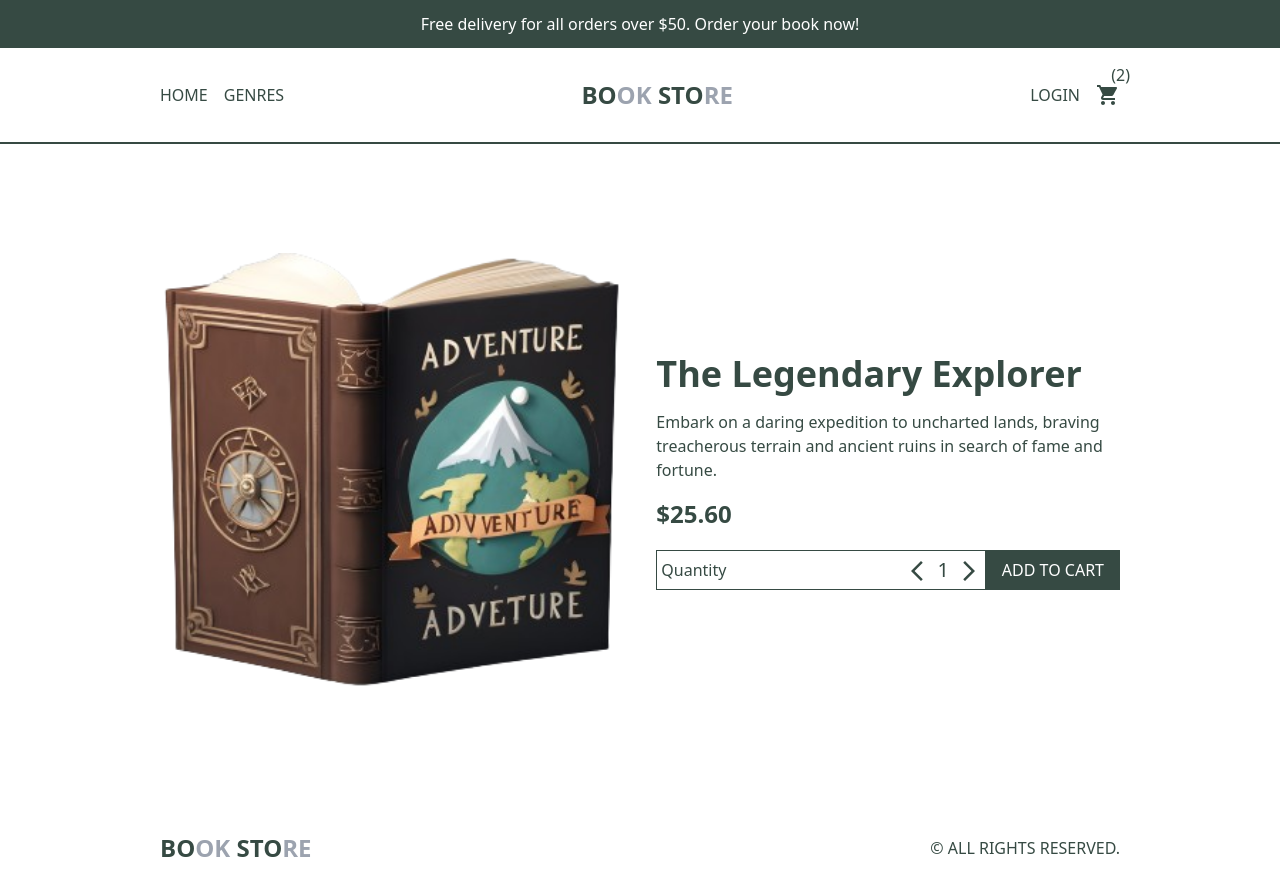
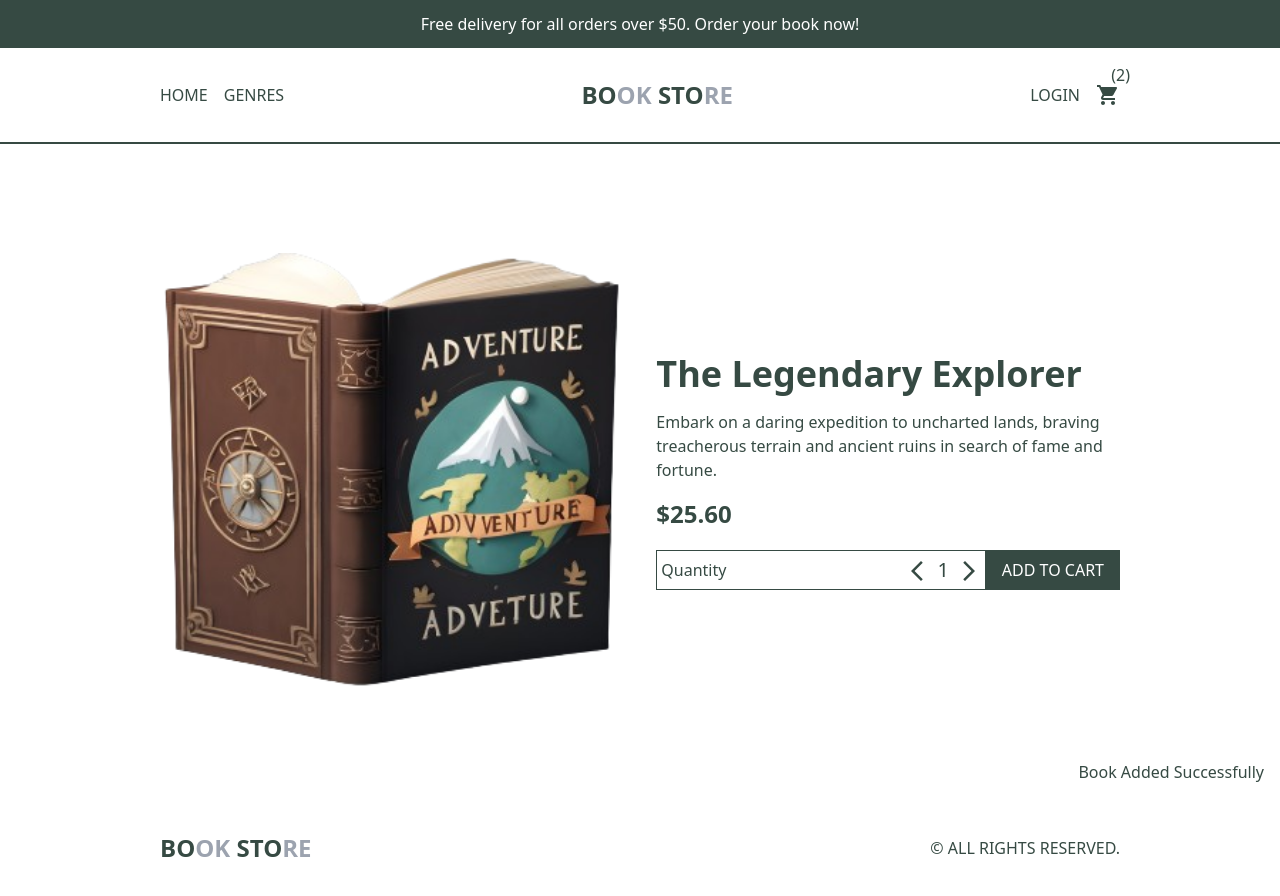
Before and after one commit to SanadAlawi/Library, a React (Vite) app in the folder client/: page /book/28 in a window 1280 px wide. Built offline with nearby package versions, Linux system fonts and the light colour scheme.

Commit message:
documentation: add redux dependency

```diff
--- a/client/src/components/BookCounter.jsx
+++ b/client/src/components/BookCounter.jsx
@@ -1,6 +1,7 @@
 import { ArrowBackIosNew, ArrowForwardIos } from "@mui/icons-material"
 import useAddToCart from "./utils/useAddToCart"
 import useQuantityCounter from "./utils/useQuantityCounter"
+import SuccessMessage from "./SuccessMessage"
 
 export const BookCounter = (book) => {
 
@@ -37,6 +38,8 @@ export const BookCounter = (book) => {
                 <button className='text-white bg-primary px-4 py-2 uppercase' onClick={handleAddBook}>add to cart</button>
             </div>
 
+            <SuccessMessage message='Book Added Successfully' color='red' />
+
         </div>
     )
 }
--- a/client/src/components/CartCard.jsx
+++ b/client/src/components/CartCard.jsx
@@ -12,10 +12,8 @@ const CartCard = (book) => {
     }
 
     return (
-        <Link to={`/product/${id}`}  className='text-primary flex justify-between items-center gap-8'>
-            {/* <Link to={`/product/${id}`}> */}
+        <Link to={`/book/${id}`}  className='text-primary flex justify-between items-center gap-8'>
                 <img loading="lazy" className=' h-[100px] w-[100px] object-contain' src={img} alt="" />
-            {/* </Link> */}
             <div>
                 <h1 className='uppercase text-xl font-bold'>{title}</h1>
                 <span className="">Quantity: {quantity}</span>
--- /dev/null
+++ b/client/src/components/SuccessMessage.jsx
@@ -0,0 +1,11 @@
+
+const SuccessMessage = ({ message, color }) => {
+    return (
+      <h1 className={`bg-${color}-500 p-4 text-${color}-100 absolute bottom-0 right-0`}>
+          {message}
+      </h1>
+    )
+  }
+
+
+export default SuccessMessage
```
Also changed, not shown: 1 other file (tests, documents, lock files or other folders).
